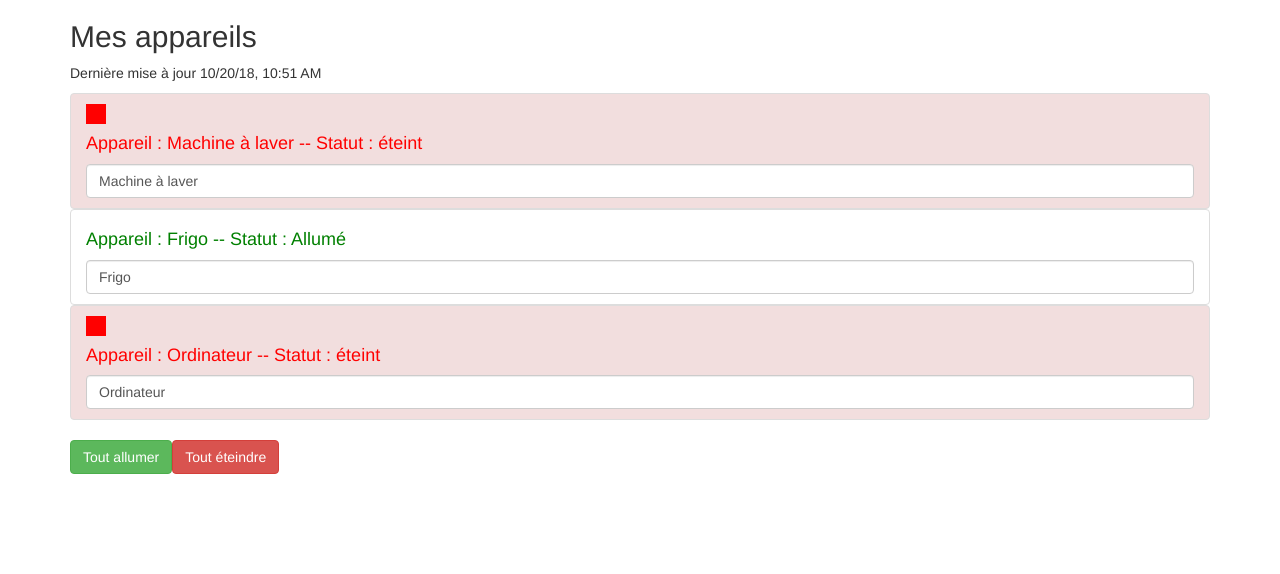
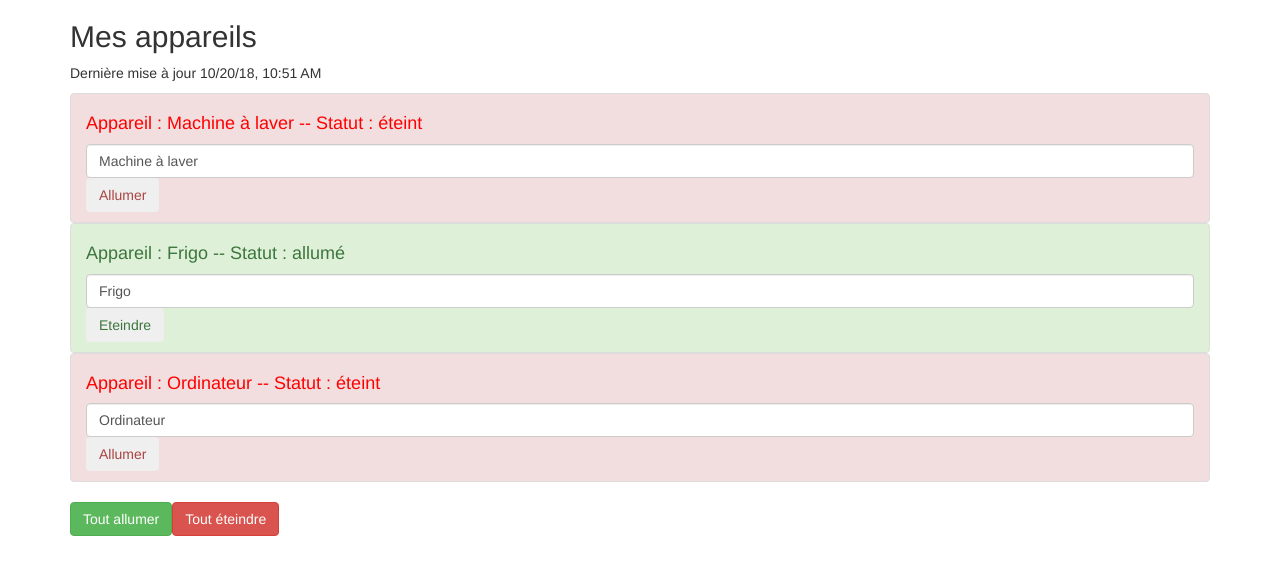
Before and after one commit to laba69/mon-premier-blog, an Angular app in the folder mon-projet-angular/: page / in a window 1280 px wide. Shown: the top 574 px of the page. Built offline with nearby package versions, Linux system fonts and the light colour scheme.

Commit message:
fin chapitre sur services

```diff
--- a/mon-projet-angular/src/app/app.component.html
+++ b/mon-projet-angular/src/app/app.component.html
@@ -4,8 +4,9 @@
       <h2>Mes appareils</h2>
       <p>Dernière mise à jour {{lastUpdate | async | date: 'short' | uppercase}} </p>
       <ul class="list-group">
-        <app-appareil *ngFor="let appareil of appareils"
-           [appareilName]="appareil.name" [appareilStatus]="appareil.status" >
+        <app-appareil *ngFor="let appareil of appareils; let i = index"
+           [appareilName]="appareil.name" [appareilStatus]="appareil.status"
+           [index]="i" >
         </app-appareil>
 
       </ul>
--- a/mon-projet-angular/src/app/appareil/appareil.component.html
+++ b/mon-projet-angular/src/app/appareil/appareil.component.html
@@ -1,9 +1,9 @@
 <li [ngClass]="{'list-group-item': true,
                 'list-group-item-success': appareilStatus === 'allumé',
                 'list-group-item-danger': appareilStatus === 'éteint'}">
-  <div style="width: 20px; height: 20px; background-color: red;" *ngIf="appareilStatus ==='éteint'">
 
-  </div>
   <h4 [ngStyle]="{color:getColor()}">Appareil : {{ appareilName }} -- Statut : {{ getStatus() }}</h4>
   <input type="text" class="form-control" [(ngModel)]="appareilName">
+  <button class="btn brn-success" (click)="onSwitch()" *ngIf="appareilStatus === 'éteint'" >Allumer</button>
+  <button class="btn brn-danger" (click)="onSwitch()" *ngIf="appareilStatus === 'allumé'" >Eteindre</button>
 </li>
--- a/mon-projet-angular/src/app/appareil/appareil.component.ts
+++ b/mon-projet-angular/src/app/appareil/appareil.component.ts
@@ -1,4 +1,5 @@
 import { Component, OnInit, Input } from '@angular/core';
+import { AppareilService } from '../service/appareil.service';
 
 @Component({
   selector: 'app-appareil',
@@ -9,7 +10,8 @@ export class AppareilComponent implements OnInit {
 
   @Input() appareilName: string;
   @Input() appareilStatus: string;
-  constructor() { }
+  @Input() index: number;
+  constructor(private appreilService: AppareilService) { }
 
   ngOnInit() {
   }
@@ -26,4 +28,12 @@ export class AppareilComponent implements OnInit {
       return 'green';
     }
   }
+
+  onSwitch() {
+    if (this.appareilStatus === 'allumé') {
+      this.appreilService.switchOffOne(this.index);
+    } else if (this.appareilStatus === 'éteint') {
+      this.appreilService.switchOnOne(this.index);
+    }
+  }
 }
--- a/mon-projet-angular/src/app/service/appareil.service.ts
+++ b/mon-projet-angular/src/app/service/appareil.service.ts
@@ -13,7 +13,7 @@ export class AppareilService {
   },
   {
     name:'Frigo',
-    status:'Allumé'
+    status:'allumé'
   },
   {
     name:'Ordinateur',
@@ -23,14 +23,23 @@ export class AppareilService {
 ];
 
 switchOnAll() {
-  for(let appareil of this.appareils) {
+  for (let appareil of this.appareils) {
     appareil.status = 'allumé';
   }
 }
 
 switchOffAll() {
-  for(let appareil of this.appareils) {
+  for (let appareil of this.appareils) {
     appareil.status = 'éteint';
   }
 }
+
+switchOnOne(i: number) {
+  this.appareils[i].status = 'allumé';
 }
+
+switchOffOne(i: number) {
+  this.appareils[i].status = 'éteint';
+}
+
+}
```
